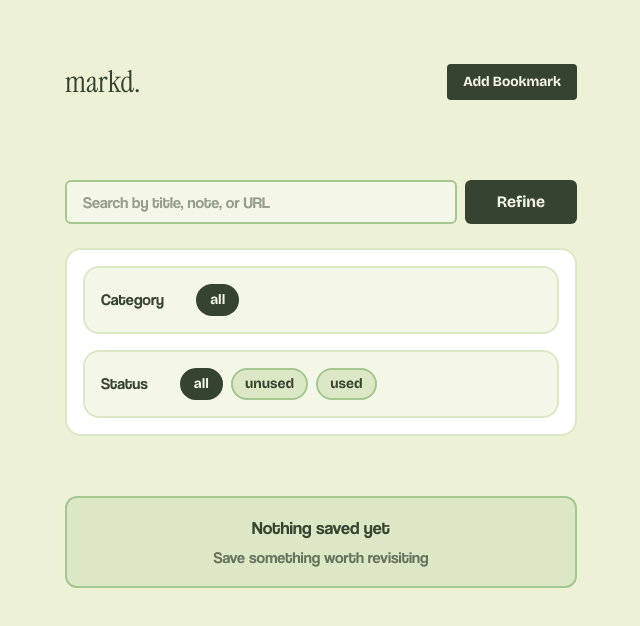
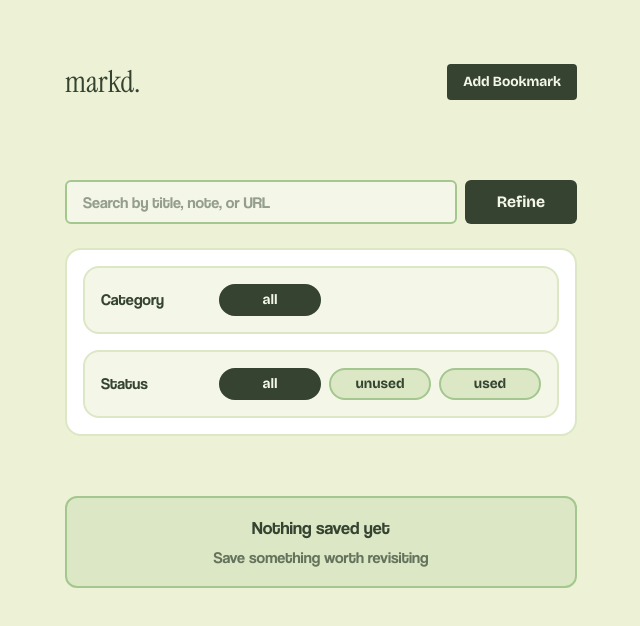
Before and after one commit to VByte-dev/Markd, a React (Vite) app: page / in a window 1280 px wide. Both pictures are taken after a click on the button "Refine". Shown: the top 626 px of the page, without its empty margins (319-959 px from the left). Built offline with nearby package versions, Linux system fonts and the light colour scheme.

Commit message:
Refactor BookmarkCard and Refine components for improved layout and truncation of text

```diff
--- a/src/components/BookmarkCard.jsx
+++ b/src/components/BookmarkCard.jsx
@@ -25,7 +25,7 @@ let BookmarkCard = (props) => {
           </div>
         </div>
         <div
-          className="bg-surface rounded-md p-4 border-2 border-light cursor-pointer"
+          className="bg-surface rounded-md p-4 border-2 border-light cursor-pointer truncate"
           title={`Visit ${url}`}
           onClick={() => {
             window.open(url, "_blank");
--- a/src/components/Refine.jsx
+++ b/src/components/Refine.jsx
@@ -8,14 +8,16 @@ let Refine = (props) => {
     <>
       <section className="w-full my-4 md:my-6 p-2 md:p-4 bg-white rounded-2xl border-2 border-light text-deep">
         {/* Tag */}
-        <div className="flex items-center gap-8 bg-surface p-4 rounded-2xl cursor-pointer border-2 border-light">
-          <h1 className="font-[coolvetica] text-sm md:text-base">Category</h1>
-          <div className="flex items-center flex-wrap gap-2 font-[bricolage]">
+        <div className="grid grid-cols-4 items-center gap-8 bg-surface p-4 rounded-2xl cursor-pointer border-2 border-light">
+          <h1 className="font-[coolvetica] text-sm md:text-base col-span-1">
+            Category
+          </h1>
+          <div className="grid grid-cols-2 md:grid-cols-3 gap-2 font-[bricolage] col-span-3">
             {tags.map((v, i, a) => {
               return (
                 <div
                   key={i}
-                  className={`text-xs md:text-sm lowercase border-2 px-3 py-1 rounded-full ${refine.tag === v ? "bg-deep text-surface border-deep " : "bg-light border-mid text-deep"}`}
+                  className={`text-xs md:text-sm lowercase border-2 px-3 py-1 rounded-full ${refine.tag === v ? "bg-deep text-surface border-deep " : "bg-light border-mid text-deep"} flex justify-center truncate`}
                   onClick={() => {
                     let newRefine = {
                       tag: v,
@@ -32,15 +34,17 @@ let Refine = (props) => {
         </div>
 
         {/* Usage */}
-        <div className="flex items-center gap-8 mt-4 bg-surface p-4 rounded-2xl cursor-pointer border-2 border-light">
-          <h1 className="font-[coolvetica] text-sm md:text-base">Status</h1>
+        <div className="grid grid-cols-4  items-center gap-8 mt-4 bg-surface p-4 rounded-2xl cursor-pointer border-2 border-light ">
+          <h1 className="font-[coolvetica] text-sm md:text-base col-span-1">
+            Status
+          </h1>
 
-          <div className="flex items-center flex-wrap gap-2 font-[bricolage]">
+          <div className="grid grid-cols-2 md:grid-cols-3 gap-2 font-[bricolage] col-span-3">
             {usage.map((v, i, a) => {
               return (
                 <div
                   key={i}
-                  className={`text-xs md:text-sm lowercase border-2 px-3 py-1 rounded-full ${refine.usage === v ? "bg-deep text-surface border-deep " : "bg-light border-mid text-deep"}`}
+                  className={`text-xs md:text-sm lowercase border-2 px-3 py-1 rounded-full ${refine.usage === v ? "bg-deep text-surface border-deep " : "bg-light border-mid text-deep"} flex justify-center truncate`}
                   onClick={() => {
                     let newRefine = {
                       tag: refine.tag,
```
